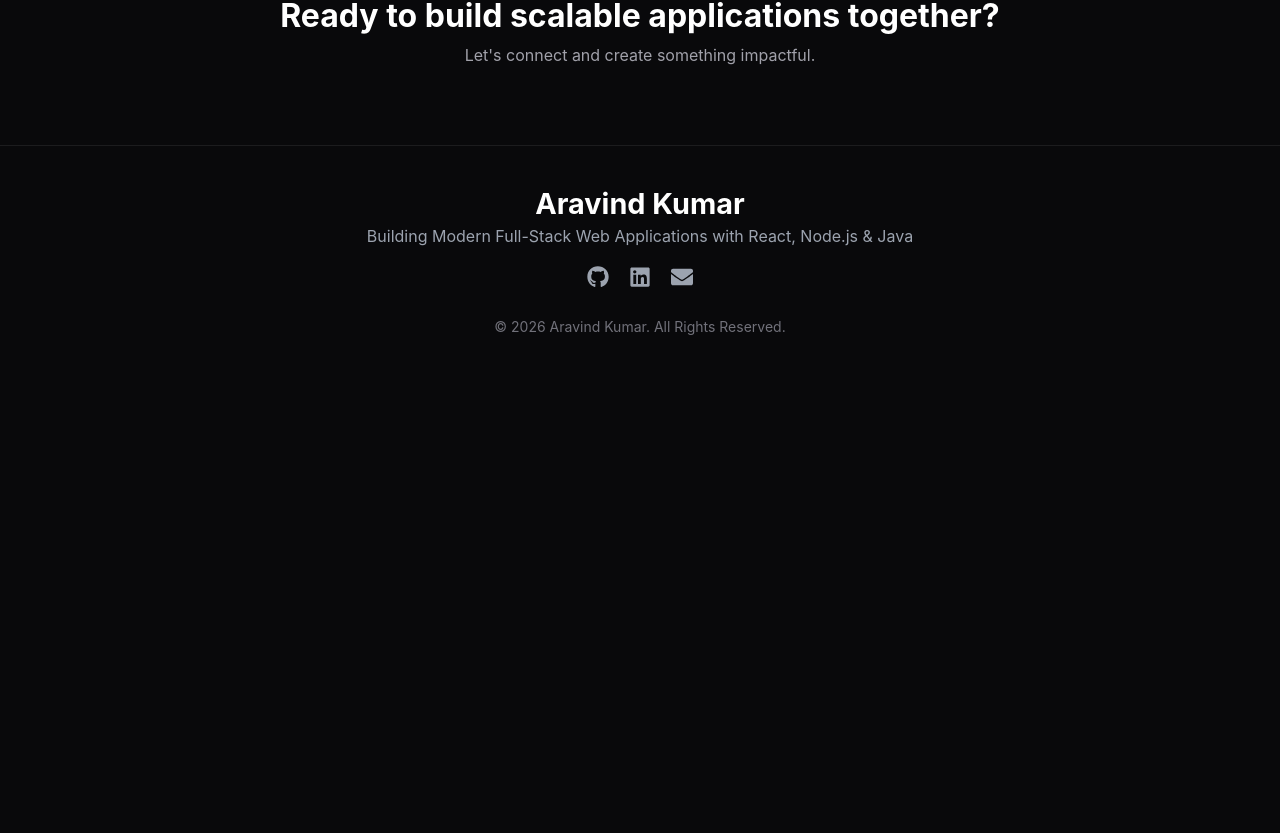
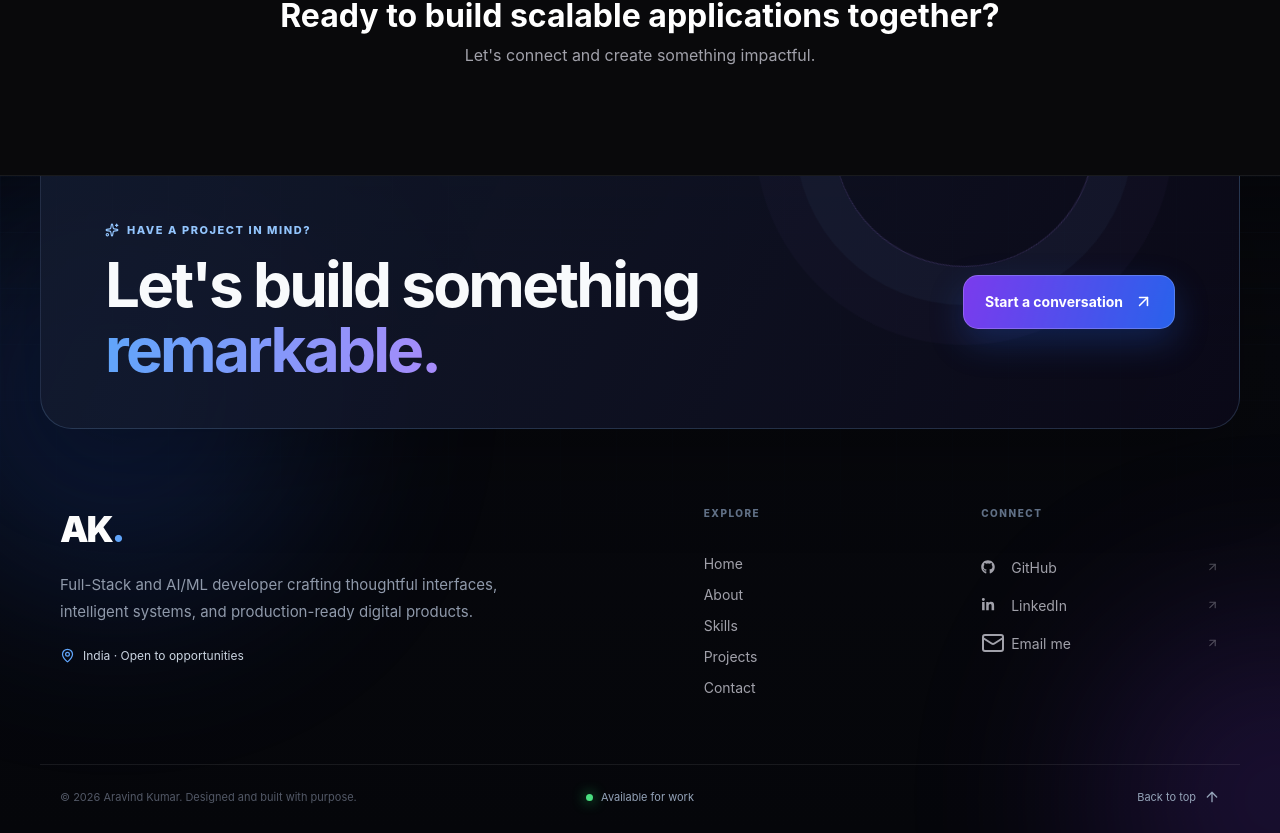
Before and after one commit to Aravind628187/Aravind-portfolio, a React (Vite) app: page / in a window 1280 px wide. Shown: the part 8262-9095 px from the top of the page. Before the commit the page ends 8637 px from the top, so only its background shows below. Built offline with nearby package versions, Linux system fonts and the light colour scheme.

Commit message:
feat: redesign portfolio footer

```diff
--- a/src/components/Footer.jsx
+++ b/src/components/Footer.jsx
@@ -1,48 +1,65 @@
-import {
-  FaGithub,
-  FaLinkedin,
-  FaEnvelope,
-} from "react-icons/fa";
+import { ArrowUp, ArrowUpRight, Mail, MapPin, Sparkles } from "lucide-react";
+import { FaGithub, FaLinkedinIn } from "react-icons/fa";
+
+const footerLinks = [
+  ["Home", "#home"],
+  ["About", "#about"],
+  ["Skills", "#skills"],
+  ["Projects", "#projects"],
+  ["Contact", "#contact"],
+];
 
 export default function Footer() {
+  const scrollToTop = () => window.scrollTo({ top: 0, behavior: "smooth" });
+
   return (
     <footer className="footer">
+      <div className="footer-glow footer-glow-one" aria-hidden="true" />
+      <div className="footer-glow footer-glow-two" aria-hidden="true" />
+
       <div className="footer-container">
-
-        <h3 className="footer-name">
-          Aravind Kumar
-        </h3>
-
-        <p className="footer-role">
-          Building Modern Full-Stack Web Applications with React, Node.js & Java
-        </p>
-
-        <div className="footer-socials">
-          <a
-            href="https://github.com/Aravind628187"
-            target="_blank"
-            rel="noreferrer"
-          >
-            <FaGithub />
-          </a>
-
-          <a
-            href="https://linkedin.com/in/chinthamanuaravindkumar"
-            target="_blank"
-            rel="noreferrer"
-          >
-            <FaLinkedin />
-          </a>
-
-          <a href="mailto:chithamanaravind@gmail.com">
-            <FaEnvelope />
+        <div className="footer-cta">
+          <div className="footer-cta-copy">
+            <span className="footer-kicker"><Sparkles size={14} /> Have a project in mind?</span>
+            <h2>Let&apos;s build something <span>remarkable.</span></h2>
+          </div>
+          <a className="footer-cta-button" href="mailto:chinthamanaravind@gmail.com">
+            Start a conversation <ArrowUpRight size={19} />
           </a>
         </div>
 
-        <p className="footer-copy">
-          © {new Date().getFullYear()} Aravind Kumar. All Rights Reserved.
-        </p>
+        <div className="footer-main">
+          <div className="footer-brand">
+            <a href="#home" className="footer-name" aria-label="Aravind Kumar home">
+              AK<span>.</span>
+            </a>
+            <p className="footer-role">
+              Full-Stack and AI/ML developer crafting thoughtful interfaces,
+              intelligent systems, and production-ready digital products.
+            </p>
+            <span className="footer-location"><MapPin size={15} /> India · Open to opportunities</span>
+          </div>
 
+          <nav className="footer-navigation" aria-label="Footer navigation">
+            <span className="footer-column-title">Explore</span>
+            {footerLinks.map(([label, href]) => <a href={href} key={label}>{label}</a>)}
+          </nav>
+
+          <div className="footer-connect">
+            <span className="footer-column-title">Connect</span>
+            <a href="https://github.com/Aravind628187" target="_blank" rel="noreferrer"><FaGithub /> GitHub <ArrowUpRight /></a>
+            <a href="https://linkedin.com/in/chinthamanuaravindkumar" target="_blank" rel="noreferrer"><FaLinkedinIn /> LinkedIn <ArrowUpRight /></a>
+            <a href="mailto:chinthamanaravind@gmail.com"><Mail /> Email me <ArrowUpRight /></a>
+          </div>
+        </div>
+
+        <div className="footer-bottom">
+          <p>© {new Date().getFullYear()} Aravind Kumar. Designed and built with purpose.</p>
+          <span className="footer-availability"><i /> Available for work</span>
+          <button type="button" onClick={scrollToTop} aria-label="Back to top">
+            Back to top <ArrowUp size={16} />
+          </button>
+        </div>
       </div>
     </footer>
   );
--- a/src/index.css
+++ b/src/index.css
@@ -1554,6 +1554,113 @@ body::before {
   .about-orbit { animation: none; }
   .about-image img { transition: none; }
 }
+
+/* Premium animated footer */
+.footer {
+  position: relative;
+  isolation: isolate;
+  overflow: hidden;
+  margin-top: 110px;
+  padding: 0 24px 28px;
+  border-top: 1px solid rgba(255,255,255,.08);
+  background:
+    linear-gradient(180deg, rgba(8,9,14,.2), #07080d 26%, #05060a),
+    #05060a;
+}
+
+.footer::before {
+  content: "";
+  position: absolute;
+  inset: 0;
+  z-index: -2;
+  opacity: .2;
+  background-image:
+    linear-gradient(rgba(96,165,250,.12) 1px, transparent 1px),
+    linear-gradient(90deg, rgba(96,165,250,.12) 1px, transparent 1px);
+  background-size: 56px 56px;
+  mask-image: linear-gradient(to bottom, black, transparent 70%);
+}
+
+.footer-glow { position: absolute; z-index: -1; border-radius: 50%; filter: blur(95px); opacity: .2; animation: footer-drift 10s ease-in-out infinite alternate; }
+.footer-glow-one { width: 360px; height: 360px; top: 10%; left: -120px; background: #2563eb; }
+.footer-glow-two { width: 320px; height: 320px; right: -90px; bottom: -160px; background: #7c3aed; animation-delay: -4s; }
+.footer-container { max-width: 1200px; margin: 0 auto; text-align: left; }
+
+.footer-cta {
+  position: relative;
+  display: flex;
+  min-height: 245px;
+  margin-top: -1px;
+  padding: 46px clamp(28px, 5vw, 68px);
+  align-items: center;
+  justify-content: space-between;
+  gap: 40px;
+  overflow: hidden;
+  border: 1px solid rgba(147,197,253,.18);
+  border-top: 0;
+  border-radius: 0 0 32px 32px;
+  background: linear-gradient(115deg, rgba(19,27,47,.88), rgba(12,10,27,.76));
+  box-shadow: 0 30px 90px rgba(0,0,0,.28);
+}
+
+.footer-cta::after { content: ""; position: absolute; width: 260px; height: 260px; right: 12%; top: -170px; border: 1px solid rgba(167,139,250,.22); border-radius: 50%; box-shadow: 0 0 0 38px rgba(96,165,250,.04), 0 0 0 78px rgba(167,139,250,.025); animation: footer-ring 12s linear infinite; }
+.footer-kicker { display: inline-flex; align-items: center; gap: 8px; margin-bottom: 16px; color: #93c5fd; text-transform: uppercase; letter-spacing: .14em; font-size: 11px; font-weight: 800; }
+.footer-cta h2 { max-width: 730px; color: #f8fafc; font-size: clamp(36px, 5vw, 62px); line-height: 1.04; letter-spacing: -.045em; }
+.footer-cta h2 span { color: transparent; background: linear-gradient(95deg, #60a5fa, #a78bfa); background-clip: text; -webkit-background-clip: text; }
+.footer-cta-button { position: relative; z-index: 2; display: inline-flex; min-height: 54px; flex: 0 0 auto; align-items: center; gap: 11px; padding: 14px 21px; overflow: hidden; border: 1px solid rgba(255,255,255,.2); border-radius: 15px; background: linear-gradient(105deg, #2563eb, #7c3aed, #2563eb); background-size: 220%; color: #fff; font-size: 14px; font-weight: 750; box-shadow: 0 14px 34px rgba(37,99,235,.25); animation: project-button-flow 5s ease infinite; transition: transform .3s ease, box-shadow .3s ease; }
+.footer-cta-button:hover { transform: translateY(-4px); box-shadow: 0 20px 44px rgba(99,102,241,.36); }
+.footer-cta-button svg { transition: transform .25s ease; }
+.footer-cta-button:hover svg { transform: translate(3px,-3px); }
+
+.footer-main { display: grid; grid-template-columns: minmax(0,1.7fr) .55fr .75fr; gap: clamp(50px,8vw,110px); padding: 78px 20px 68px; border-bottom: 1px solid rgba(255,255,255,.08); }
+.footer-name { display: inline-block; margin-bottom: 20px; color: #fff; font-size: 36px; font-weight: 900; letter-spacing: -.06em; }
+.footer-name span { color: #60a5fa; }
+.footer-role { max-width: 500px; margin-bottom: 22px; color: #8f99aa; font-size: 15px; line-height: 1.8; }
+.footer-location { display: inline-flex; align-items: center; gap: 8px; color: #cbd5e1; font-size: 12px; }
+.footer-location svg { color: #60a5fa; }
+.footer-column-title { display: block; margin-bottom: 22px; color: #64748b; text-transform: uppercase; letter-spacing: .15em; font-size: 10px; font-weight: 800; }
+.footer-navigation, .footer-connect { display: flex; flex-direction: column; align-items: flex-start; gap: 14px; }
+.footer-navigation a { position: relative; color: #a1a1aa; font-size: 14px; transition: color .25s ease, transform .25s ease; }
+.footer-navigation a::before { content: ""; position: absolute; width: 0; height: 1px; right: 0; bottom: -3px; background: #60a5fa; transition: width .25s ease; }
+.footer-navigation a:hover { color: #fff; transform: translateX(4px); }
+.footer-navigation a:hover::before { width: 100%; left: 0; right: auto; }
+.footer-connect a { display: grid; width: 100%; grid-template-columns: 20px 1fr 14px; align-items: center; gap: 10px; color: #a1a1aa; font-size: 14px; transition: color .25s ease, transform .25s ease; }
+.footer-connect a svg:last-child { width: 13px; opacity: .45; }
+.footer-connect a:hover { color: #fff; transform: translateX(4px); }
+.footer-connect a:hover svg:last-child { color: #60a5fa; opacity: 1; }
+
+.footer-bottom { display: grid; grid-template-columns: 1fr auto 1fr; align-items: center; gap: 28px; padding: 24px 20px 0; }
+.footer-bottom p { color: #525866; font-size: 11px; }
+.footer-availability { display: inline-flex; align-items: center; gap: 8px; color: #94a3b8; font-size: 11px; }
+.footer-availability i { width: 7px; height: 7px; border-radius: 50%; background: #4ade80; box-shadow: 0 0 13px #22c55e; animation: footer-pulse 2s ease-in-out infinite; }
+.footer-bottom button { justify-self: end; display: inline-flex; align-items: center; gap: 8px; border: 0; background: none; color: #94a3b8; font: inherit; font-size: 11px; }
+.footer-bottom button:hover { color: #fff; transform: translateY(-2px); }
+
+@keyframes footer-drift { to { transform: translate(70px,-35px) scale(1.12); } }
+@keyframes footer-ring { to { transform: rotate(360deg); } }
+@keyframes footer-pulse { 50% { opacity: .45; box-shadow: 0 0 4px #22c55e; } }
+
+@media (max-width: 820px) {
+  .footer-cta { align-items: flex-start; flex-direction: column; }
+  .footer-main { grid-template-columns: 1fr 1fr; }
+  .footer-brand { grid-column: 1 / -1; }
+  .footer-bottom { grid-template-columns: 1fr auto; }
+  .footer-availability { display: none; }
+}
+
+@media (max-width: 520px) {
+  .footer { margin-top: 80px; padding: 0 14px 22px; }
+  .footer-cta { min-height: 0; padding: 38px 24px; border-radius: 0 0 24px 24px; }
+  .footer-cta-button { width: 100%; justify-content: center; }
+  .footer-main { gap: 45px 24px; padding: 58px 8px 45px; }
+  .footer-bottom { padding: 22px 8px 0; }
+  .footer-bottom p { max-width: 210px; line-height: 1.5; }
+  .footer-bottom button { text-align: right; }
+}
+
+@media (prefers-reduced-motion: reduce) {
+  .footer-glow, .footer-cta::after, .footer-cta-button, .footer-availability i { animation: none; }
+}
 /* SECTION */
 
 .section {
```
